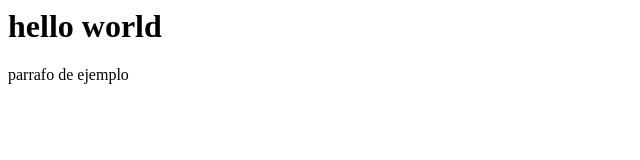
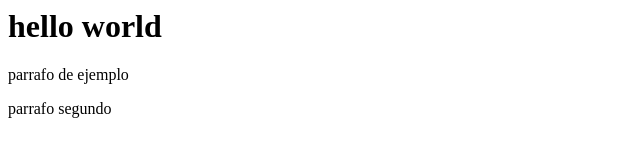
Before and after one commit to JavierOrn/ejemplo, a plain HTML site: page index.html in a window 1280 px wide. Shown: the whole page, without its empty margins (0-640 px from the left). Drawn offline with Linux system fonts and the light colour scheme.

Commit message:
añade segundo parrafo

```diff
--- a/index.html
+++ b/index.html
@@ -1,3 +1,5 @@
 <h1>hello world</h1>
 
 <p>parrafo de ejemplo</p>
+
+<p>parrafo segundo</p>
```
